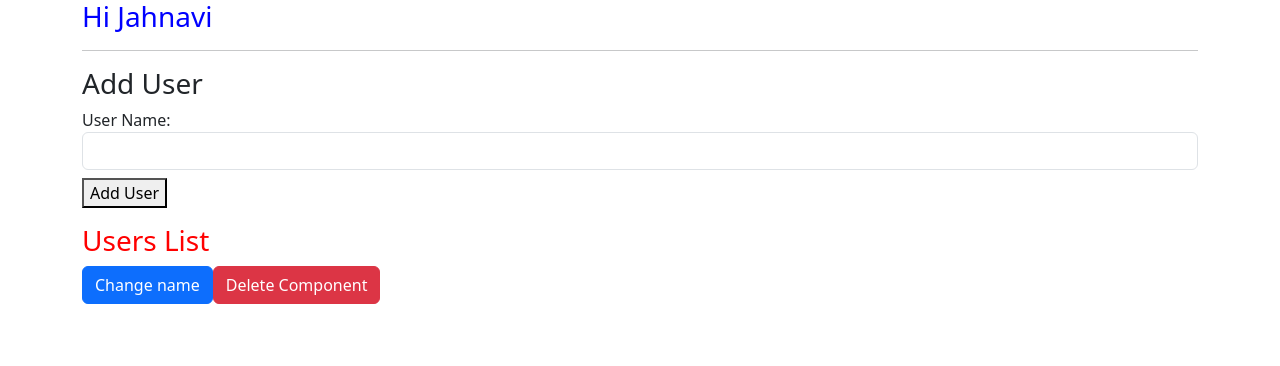
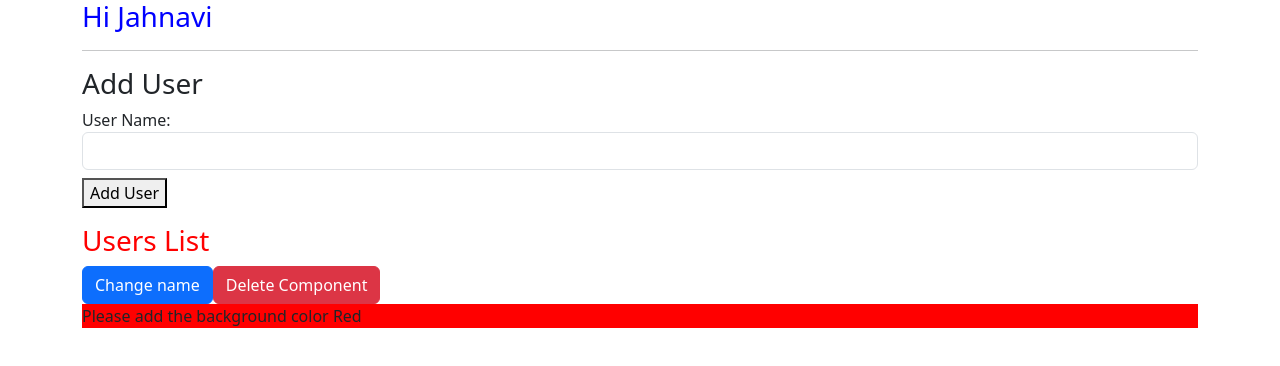
Before and after one commit to jahnavigunda/angular-basics, an Angular app: page / in a window 1280 px wide. Shown: the top 366 px of the page. Built offline with nearby package versions, Linux system fonts and the light colour scheme.

Commit message:
custom attribute directive

```diff
--- /dev/null
+++ b/src/app/Directives/HighlightText.directive.ts
@@ -0,0 +1,12 @@
+import {Directive, ElementRef, OnInit} from '@angular/core';
+
+@Directive({
+    selector:'[appHighlightText]',
+})
+export class HighlightTextDirective  implements OnInit{
+    constructor(private element: ElementRef){}
+
+    ngOnInit() {
+        (<HTMLElement>this.element.nativeElement).style.backgroundColor = 'red';
+    }
+}
--- a/src/app/app.module.ts
+++ b/src/app/app.module.ts
@@ -9,6 +9,7 @@ import { FormsModule } from '@angular/forms';
 import { UserpcComponent } from './userParentChild/userpc/userpc.component';
 import { UserspcComponent } from './userParentChild/userspc/userspc.component';
 import { AdduserComponent } from './userParentChild/adduser/adduser.component';
+import { HighlightTextDirective } from './Directives/HighlightText.directive';
 
 @NgModule({
   declarations: [
@@ -17,7 +18,8 @@ import { AdduserComponent } from './userParentChild/adduser/adduser.component';
     UsersComponent,
     UserpcComponent,
     UserspcComponent,
-    AdduserComponent
+    AdduserComponent,
+    HighlightTextDirective
   ],
   imports: [
     BrowserModule,
--- a/src/app/userParentChild/userspc/userspc.component.html
+++ b/src/app/userParentChild/userspc/userspc.component.html
@@ -8,3 +8,4 @@
         <p #userParagraph>UserName: {{user}}</p>
     </app-userpc>
 </div>
+<div appHighlightText> Please add the background color Red</div>
```
